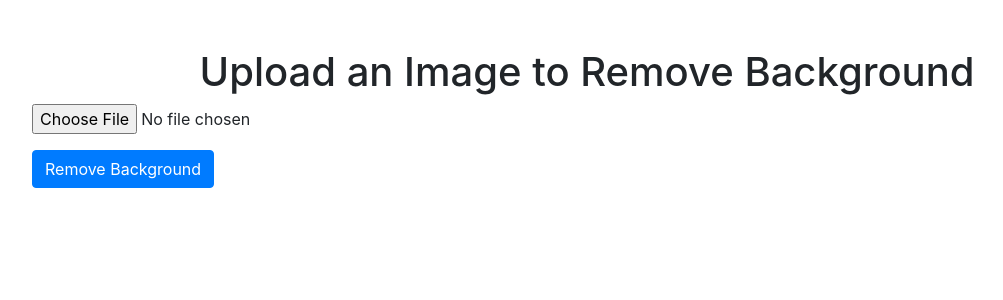
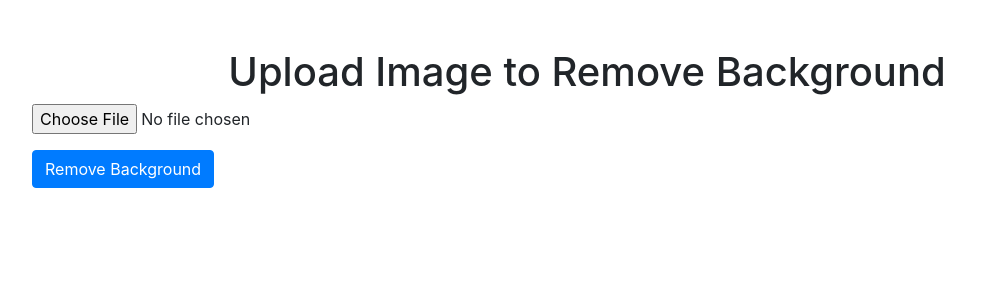
Before and after one commit to tirucloud/background-remover-python-app, a Flask app: page / in a window 1280 px wide. Shown: the top 300 px of the page, without its empty margins (53-1056 px from the left). Run offline with Flask 3, Linux system fonts and the light colour scheme; some libraries are stand-ins or nearby versions.

Commit message:
Update index.html

```diff
--- a/templates/index.html
+++ b/templates/index.html
@@ -8,7 +8,7 @@
 </head>
 <body>
     <div class="container mt-5">
-        <h1 class="text-center">Upload an Image to Remove Background</h1>
+        <h1 class="text-center">Upload Image to Remove Background</h1>
         <form method="POST" enctype="multipart/form-data">
             <div class="form-group">
                 <input type="file" name="file" class="form-control-file">
```
